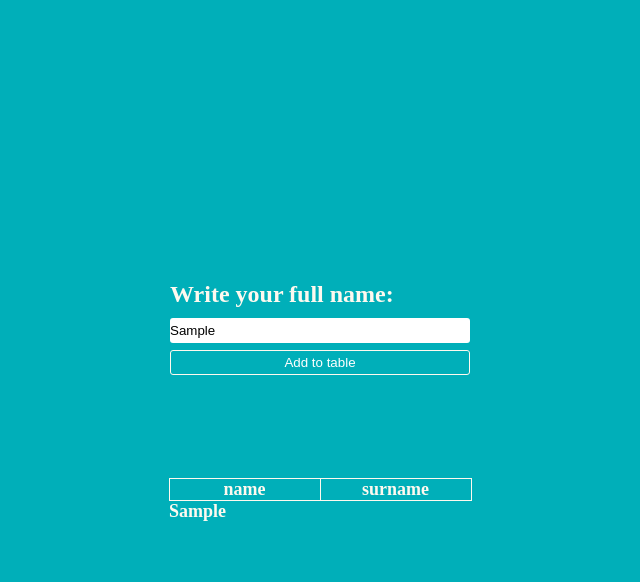
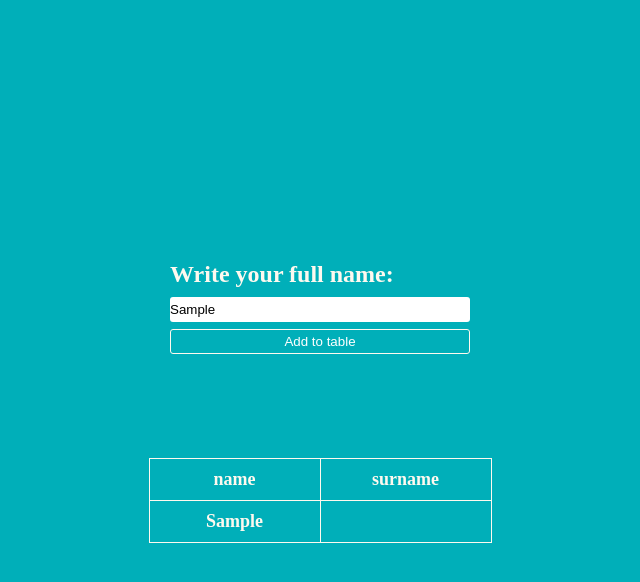
Before and after one commit to RCvetinskis/CAO-16-OOP-table, a plain HTML site: page index.html in a window 1280 px wide. Both pictures are taken after typing "Sample" into the empty fields and a click on the input "Add to table". Shown: the whole page, without its empty margins (320-960 px from the left). Drawn offline with Linux system fonts and the light colour scheme.

Commit message:
table adjust

```diff
--- a/style.css
+++ b/style.css
@@ -56,8 +56,14 @@ input:nth-of-type(2):hover {
 table {
     font-size: large;
     border-collapse: collapse;
+    text-align: center;
 }
 table th {
     width: 150px;
+    padding: 10px;
     border: 1px solid #fef9ef;
 }
+table td {
+    border: 1px solid #fef9ef;
+    padding: 10px;
+}
```
